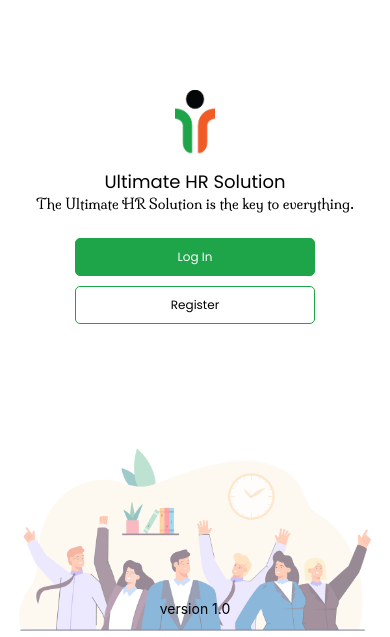
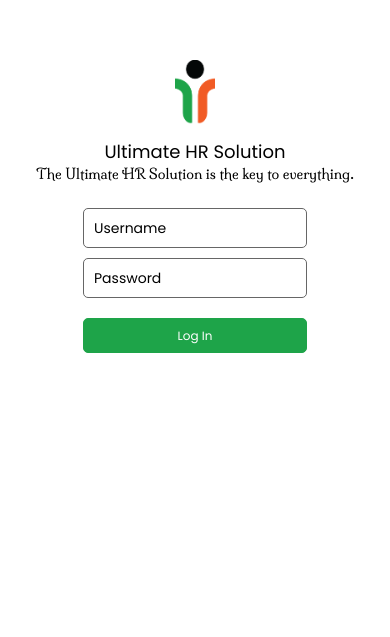
Before and after one commit to sev113/ultimate-hr, a React Native app: screen / in a window 390 px wide. Shown: the part 217-854 px from the top of the page. Built offline with nearby package versions, Linux system fonts and the light colour scheme.

Commit message:
Add Login Screen

```diff
--- a/App.tsx
+++ b/App.tsx
@@ -9,6 +9,7 @@ import { useFonts } from "expo-font";
 
 import Main from "screens/Main/Main";
 import ColorPalette from "styles/color";
+import Login from "screens/Login/Login";
 
 export default function App() {
   const [fontsLoaded] = useFonts({
@@ -24,7 +25,8 @@ export default function App() {
   }
   return (
     <View style={styles.container}>
-      <Main />
+      {/* <Main /> */}
+      <Login />
     </View>
   );
 }
--- a/package.json
+++ b/package.json
@@ -12,7 +12,7 @@
     "@react-navigation/native": "^6.1.7",
     "@react-navigation/stack": "^6.3.17",
     "expo": "~48.0.18",
-    "expo-font": "^11.4.0",
+    "expo-font": "~11.1.1",
     "expo-status-bar": "~1.4.4",
     "react": "18.2.0",
     "react-native": "0.71.8",
--- a/src/components/Button/Button.tsx
+++ b/src/components/Button/Button.tsx
@@ -28,8 +28,7 @@ const Button: React.FC<React.PropsWithChildren<ButtonProps>> = (props) => {
     <Pressable
       style={({ pressed }) => [
         {
-          width: 240,
-          height: 38,
+          height: 35,
           justifyContent: "center",
           margin: 5,
           borderRadius: 5,
--- a/src/components/TextInput/TextInput.tsx
+++ b/src/components/TextInput/TextInput.tsx
@@ -51,11 +51,12 @@ const styles = StyleSheet.create({
     padding: 5,
   },
   input: {
+    fontFamily: "Poppins",
     backgroundColor: "#fff",
     borderWidth: 1,
     borderRadius: 5,
-    borderColor: ColorPalette.boxBorder,
-    height: 45,
+    borderColor: "#666",
+    height: 40,
     padding: 10,
   },
 });
--- /dev/null
+++ b/src/screens/Login/Login.tsx
@@ -0,0 +1,45 @@
+import { StyleSheet, Text, View, Dimensions } from "react-native";
+import React from "react";
+import LogoHeading from "components/Logo/LogoHeading";
+import TextInput from "components/TextInput/TextInput";
+import { Button } from "components/Button";
+import ColorPalette from "styles/color";
+
+const WIDTH = Dimensions.get("window").width;
+
+const Login = () => {
+  return (
+    <View style={styles.container}>
+      <LogoHeading />
+      <View style={styles.input_wrapper}>
+        <TextInput placeholder="Username" />
+        <TextInput placeholder="Password" />
+        <Button
+          text="Log In"
+          textStyle={{ color: "#fff" }}
+          style={styles.login_btn}
+        />
+      </View>
+    </View>
+  );
+};
+
+export default Login;
+
+const styles = StyleSheet.create({
+  container: {
+    flex: 1,
+    justifyContent: "center",
+    alignItems: "center",
+  },
+  input_wrapper: {
+    width: WIDTH * 0.6,
+    marginTop: 20,
+  },
+  login_btn: {
+    backgroundColor: ColorPalette.primaryGreen,
+    borderWidth: 1,
+    borderColor: ColorPalette.primaryGreen,
+    marginTop: 15,
+  },
+});
--- a/src/screens/Main/Main.jsx
+++ b/src/screens/Main/Main.jsx
@@ -55,7 +55,6 @@ const styles = StyleSheet.create({
   },
   login_btn: {
     backgroundColor: ColorPalette.primaryGreen,
-    marginHorizontal: 5,
     borderWidth: 1,
     borderColor: ColorPalette.primaryGreen,
   },
--- /dev/null
+++ b/src/screens/index.ts
@@ -0,0 +1,2 @@
+export { default as Main } from "./Main/Main";
+export { default as Login } from "./Login/Login";
```
Also changed, not shown: 1 other file (tests, documents, lock files or other folders).
